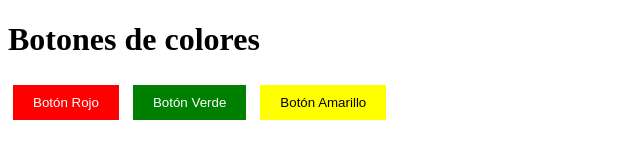
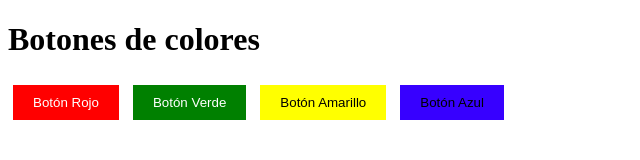
Before and after one commit to francorgonzalez/francorgonzalez-workshop, a plain HTML site: page index.html in a window 1280 px wide. Shown: the whole page, without its empty margins (0-640 px from the left). Drawn offline with Linux system fonts and the light colour scheme.

Commit message:
se agrega boton

```diff
--- a/index.html
+++ b/index.html
@@ -31,6 +31,14 @@
             margin: 5px;
             cursor: pointer;
         }
+        .boton-azul {
+            background-color: rgb(55, 0, 255);
+            color: black;
+            border: none;
+            padding: 10px 20px;
+            margin: 5px;
+            cursor: pointer;
+        }
     </style>
 </head>
 <body>
@@ -38,5 +46,7 @@
     <button class="boton-rojo">Botón Rojo</button>
     <button class="boton-verde">Botón Verde</button>
     <button class="boton-amarillo">Botón Amarillo</button>
+    <button class="boton-azul">Botón Azul</button>
+
 </body>
 </html>
```
